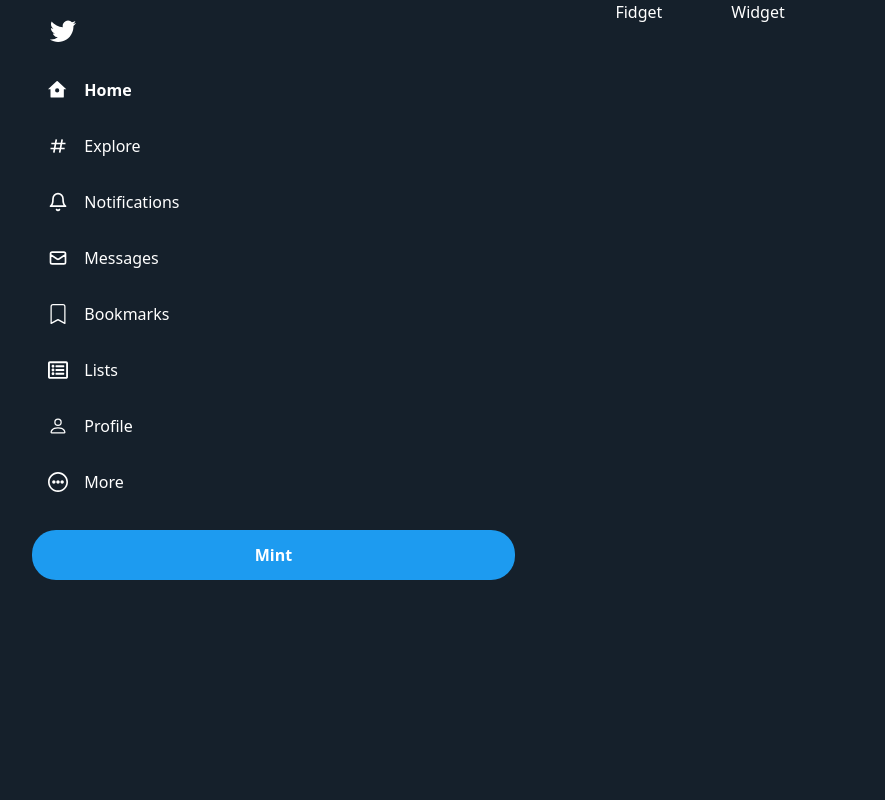
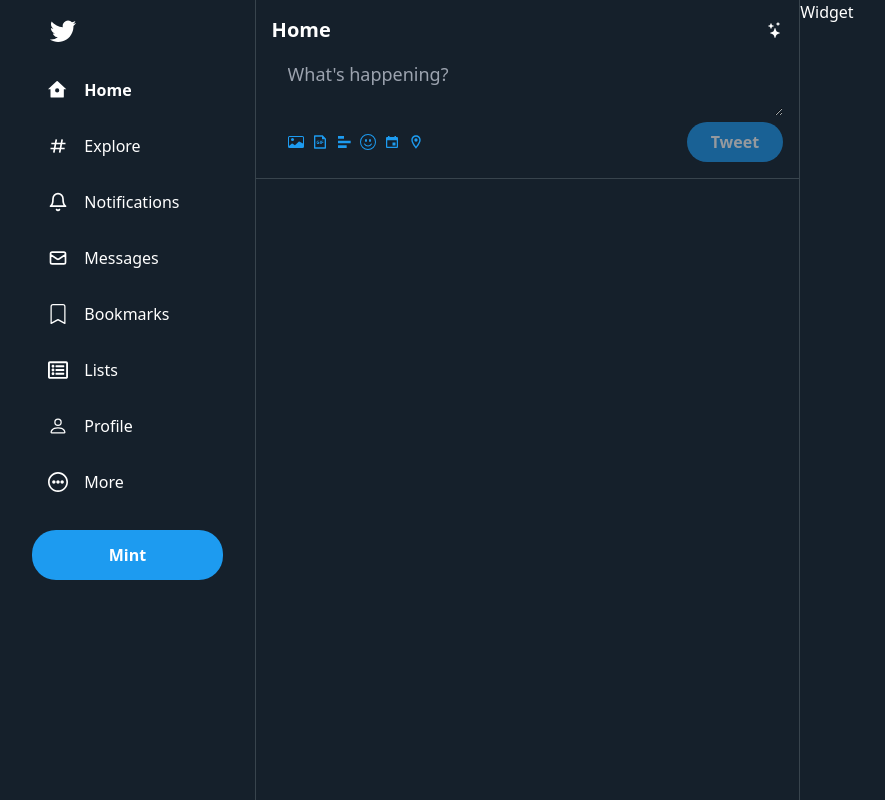
Before and after one commit to david-hung/twitter-blockchain, a Next.js app in the folder twitter-clone-blockchain/: page / in a window 1280 px wide. Shown: the whole page, without its empty margins (213-1098 px from the left). Built offline with nearby package versions, Linux system fonts and the light colour scheme.

Commit message:
tweetbox created in feed column

```diff
--- /dev/null
+++ b/twitter-clone-blockchain/components/Home/Feed.js
@@ -0,0 +1,28 @@
+import { useContext, useEffect } from 'react'
+// import { TwitterContext } from '../../context/TwitterContext'
+import TweetBox from './TweetBox'
+// import Post from '../Post'
+import { BsStars } from 'react-icons/bs'
+
+const style = {
+  wrapper: `flex-[2] border-r border-l border-[#38444d]`,
+  header: `sticky top-0 bg-[#15202b] z-10 p-4 flex justify-between items-center`,
+  headerTitle: `text-xl font-bold`,
+}
+
+function Feed() {
+  // const { tweets } = useContext(TwitterContext)
+
+  return (
+    <div className={`${style.wrapper} no-scrollbar`}>
+      <div className={style.header}>
+        <div className={style.headerTitle}>Home</div>
+        <BsStars />
+      </div>
+      <TweetBox />
+
+    </div>
+  )
+}
+
+export default Feed
--- /dev/null
+++ b/twitter-clone-blockchain/components/Home/TweetBox.js
@@ -0,0 +1,110 @@
+import { useState, useContext } from 'react'
+// import { TwitterContext } from '../../context/TwitterContext'
+import { BsCardImage, BsEmojiSmile } from 'react-icons/bs'
+import { RiFileGifLine, RiBarChartHorizontalFill } from 'react-icons/ri'
+import { IoMdCalendar } from 'react-icons/io'
+import { MdOutlineLocationOn } from 'react-icons/md'
+// import { client } from '../../lib/client'
+
+const style = {
+  wrapper: `px-4 flex flex-row border-b border-[#38444d] pb-4`,
+  tweetBoxLeft: `mr-4`,
+  tweetBoxRight: `flex-1`,
+  profileImage: `height-12 w-12 rounded-full`,
+  inputField: `w-full h-full outline-none bg-transparent text-lg`,
+  formLowerContainer: `flex`,
+  iconsContainer: `text-[#1d9bf0] flex flex-1 items-center`,
+  icon: `mr-2`,
+  submitGeneral: `px-6 py-2 rounded-3xl font-bold`,
+  inactiveSubmit: `bg-[#196195] text-[#95999e]`,
+  activeSubmit: `bg-[#1d9bf0] text-white`,
+}
+
+function TweetBox() {
+  const [tweetMessage, setTweetMessage] = useState('')
+  // const { currentAccount, fetchTweets, currentUser } =
+    // useContext(TwitterContext)
+
+  // const submitTweet = async (event: any) => {
+  //   event.preventDefault()
+
+  //   if (!tweetMessage) return
+  //   const tweetId = `${currentAccount}_${Date.now()}`
+
+    // const tweetDoc = {
+    //   _type: 'tweets',
+    //   _id: tweetId,
+    //   tweet: tweetMessage,
+    //   timestamp: new Date(Date.now()).toISOString(),
+    //   author: {
+    //     _key: tweetId,
+    //     _ref: currentAccount,
+    //     _type: 'reference',
+    //   },
+    // }
+
+  //   await client.createIfNotExists(tweetDoc)
+
+  //   await client
+  //     .patch(currentAccount)
+  //     .setIfMissing({ tweets: [] })
+  //     .insert('after', 'tweets[-1]', [
+  //       {
+  //         _key: tweetId,
+  //         _ref: tweetId,
+  //         _type: 'reference',
+  //       },
+  //     ])
+  //     .commit()
+
+  //   await fetchTweets()
+  //   setTweetMessage('')
+  // }
+
+  return (
+    <div className={style.wrapper}>
+      <div className={style.tweetBoxLeft}>
+        <img
+          // src={currentUser.profileImage}
+          // className={
+          //   currentUser.isProfileImageNft
+          //     ? `${style.profileImage} smallHex`
+          //     : style.profileImage
+          // }
+        />
+      </div>
+      <div className={style.tweetBoxRight}>
+        <form>
+          <textarea
+            onChange={e => setTweetMessage(e.target.value)}
+            value={tweetMessage}
+            placeholder="What's happening?"
+            className={style.inputField}
+          />
+          <div className={style.formLowerContainer}>
+            <div className={style.iconsContainer}>
+              <BsCardImage className={style.icon} />
+              <RiFileGifLine className={style.icon} />
+              <RiBarChartHorizontalFill className={style.icon} />
+              <BsEmojiSmile className={style.icon} />
+              <IoMdCalendar className={style.icon} />
+              <MdOutlineLocationOn className={style.icon} />
+            </div>
+            <button
+              type='submit'
+              onClick={event => submitTweet(event)}
+              disabled={!tweetMessage}
+              className={`${style.submitGeneral} ${
+                tweetMessage ? style.activeSubmit : style.inactiveSubmit
+              }`}
+            >
+              Tweet
+            </button>
+          </div>
+        </form>
+      </div>
+    </div>
+  )
+}
+
+export default TweetBox
--- a/twitter-clone-blockchain/pages/index.js
+++ b/twitter-clone-blockchain/pages/index.js
@@ -1,4 +1,5 @@
 import Sidebar from '../components/SideBar'
+import Feed from '../components/Home/Feed'
 
 const style = {
   wrapper: `flex justify-center h-screen w-scren select-none bg-[#15202b] text-white`,
@@ -10,9 +11,8 @@
     <div className={style.wrapper}>
       <div className={style.content}>
         <Sidebar />
-        <h2>Fidget</h2>
+        <Feed />
         <h2>Widget </h2>
-        <h2></h2>
       </div>
     </div>
   )
```
